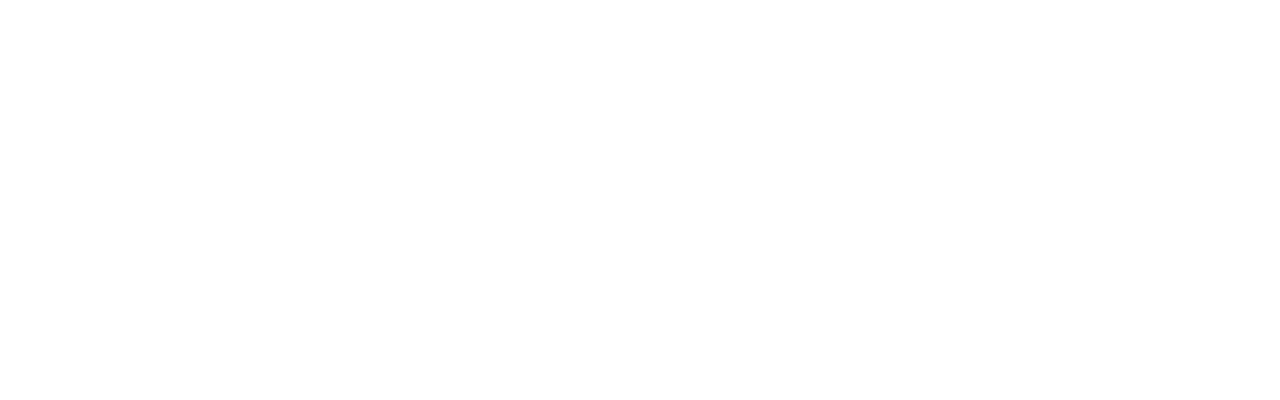
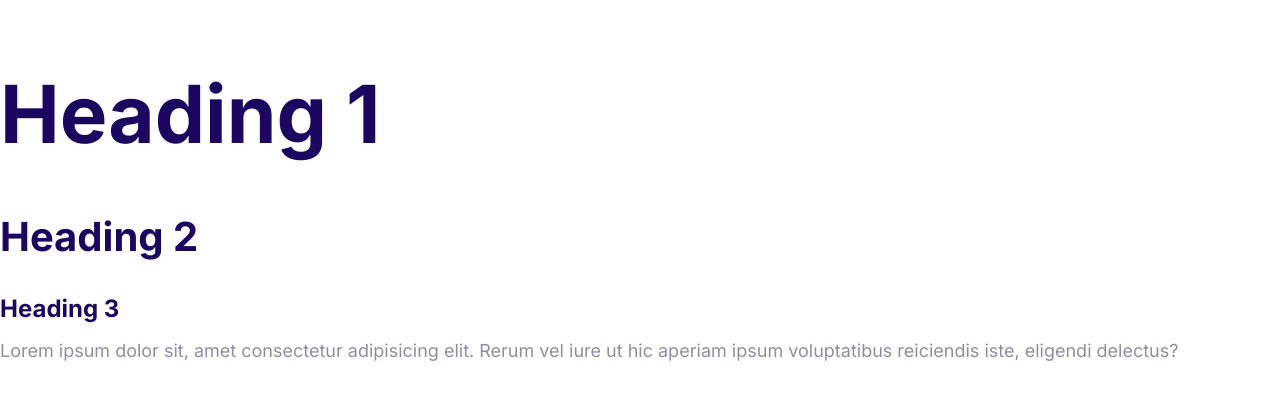
Before and after one commit to prohansm/moshify-rebuildByHans, a plain HTML site: page index.html in a window 1280 px wide. Drawn offline with Linux system fonts and the light colour scheme.

Commit message:
Define the styles for the fonts.

```diff
--- a/css/styles.css
+++ b/css/styles.css
@@ -2,6 +2,57 @@
   --color-primary: #2584ff;
   --color-secondary: #00d9ff;
   --color-accent: #ff3400;
-  --color-heading: #1b0760;
+  --color-headings: #1b0760;
   --color-body: #918ca4;
 }
+
+html {
+  font-size: 62.5%;
+}
+body {
+  font-family: Inter, Arial, Arial, Helvetica, sans-serif;
+  font-size: 2.4rem;
+  line-height: 1.5;
+  color: var(--color-body);
+}
+
+h1,
+h2,
+h3 {
+  color: var(--color-headings);
+  margin-bottom: 1rem;
+}
+
+h1 {
+  font-size: 7rem;
+}
+
+h2 {
+  font-size: 4rem;
+}
+
+h3 {
+  font-size: 3rem;
+}
+
+p {
+  margin-top: 0;
+}
+
+@media screen and (min-width: 1024px) {
+  body {
+    font-size: 1.8rem;
+  }
+
+  h1 {
+    font-size: 8rem;
+  }
+
+  h2 {
+    font-size: 4rem;
+  }
+
+  h3 {
+    font-size: 2.4rem;
+  }
+}
--- a/index.html
+++ b/index.html
@@ -4,8 +4,21 @@
     <meta charset="UTF-8" />
     <meta name="viewport" content="width=device-width, initial-scale=1.0" />
     <title>Document</title>
+    <link rel="preconnect" href="https://fonts.gstatic.com" />
+    <link
+      href="https://fonts.googleapis.com/css2?family=Inter:wght@400;700&display=swap"
+      rel="stylesheet"
+    />
     <link rel="stylesheet" href="css/normalize.css" />
     <link rel="stylesheet" href="css/styles.css" />
   </head>
-  <body></body>
+  <body>
+    <h1>Heading 1</h1>
+    <h2>Heading 2</h2>
+    <h3>Heading 3</h3>
+    <p>
+      Lorem ipsum dolor sit, amet consectetur adipisicing elit. Rerum vel iure
+      ut hic aperiam ipsum voluptatibus reiciendis iste, eligendi delectus?
+    </p>
+  </body>
 </html>
```
